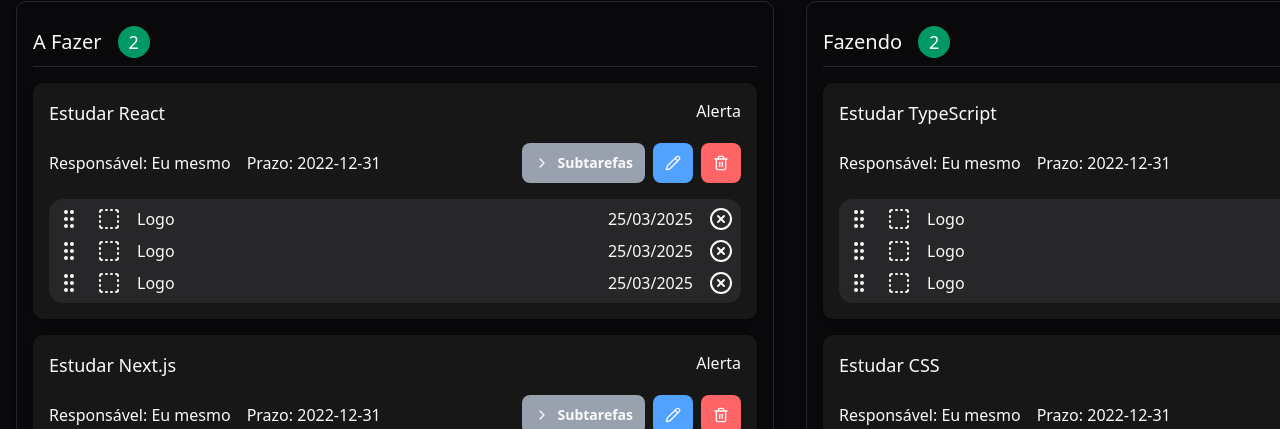
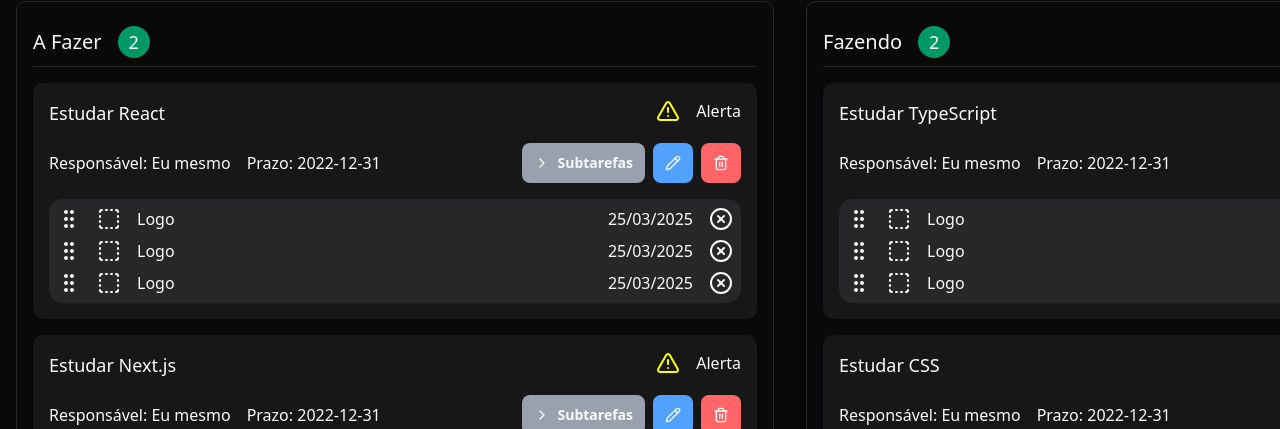
Before and after one commit to ppegoretti/todolist, a React (Vite) app: page /calendar in a window 1280 px wide. Shown: the part 261-690 px from the top of the page. Built offline with nearby package versions, Linux system fonts and the light colour scheme.

Commit message:
update button function

```diff
--- a/src/features/tasks/components/task-card.tsx
+++ b/src/features/tasks/components/task-card.tsx
@@ -1,7 +1,15 @@
 import { useDraggable } from '@dnd-kit/core'
 import type { Task } from '../models/task'
 import { Button } from '@/components/ui/button'
-import { ChevronRight, CircleX, GripVertical, Pencil, SquareDashed, Trash2 } from 'lucide-react'
+import {
+  ChevronRight,
+  CircleX,
+  GripVertical,
+  Pencil,
+  SquareDashed,
+  Trash2,
+  TriangleAlert,
+} from 'lucide-react'
 
 type TaskCardProps = {
   task: Task
@@ -29,7 +37,10 @@ export function TaskCard(props: TaskCardProps) {
       <section className="flex flex-col gap-4">
         <div className="flex flex-1 justify-between">
           <h2 className="text-lg font-medium">{task.title}</h2>
-          <p>Alerta</p>
+          <div className="flex gap-4">
+            <TriangleAlert color="yellow" />
+            <p>Alerta</p>
+          </div>
         </div>
         <div className="flex flex-1 justify-between">
           <div className="flex flex-1 gap-4 items-center">
@@ -76,10 +87,12 @@ export function TaskCard(props: TaskCardProps) {
             <div className="flex gap-4">
               <GripVertical />
               <SquareDashed />
+
               <p>Logo</p>
             </div>
             <div className="flex gap-4">
               <p>25/03/2025</p>
+
               <CircleX />
             </div>
           </div>
```
